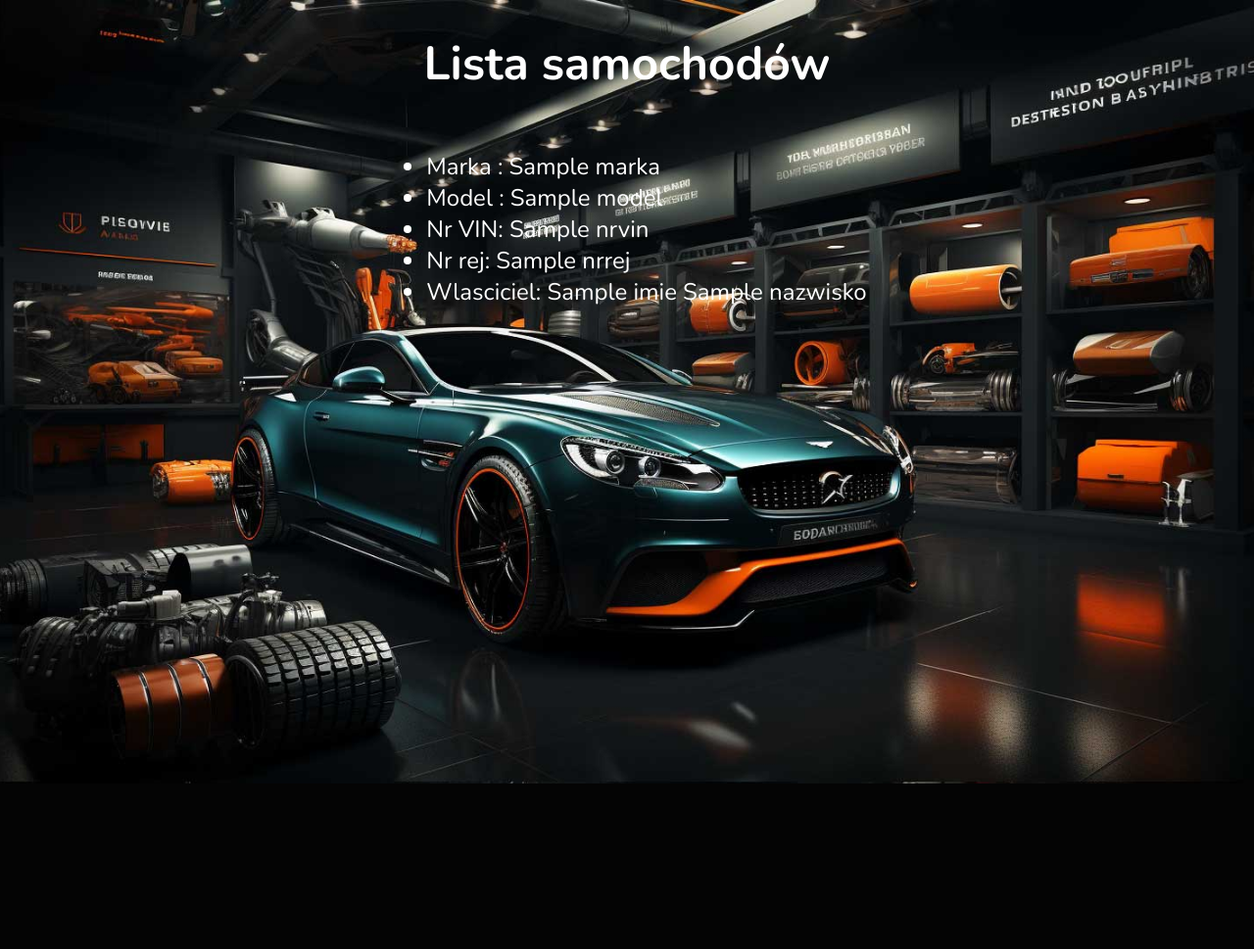
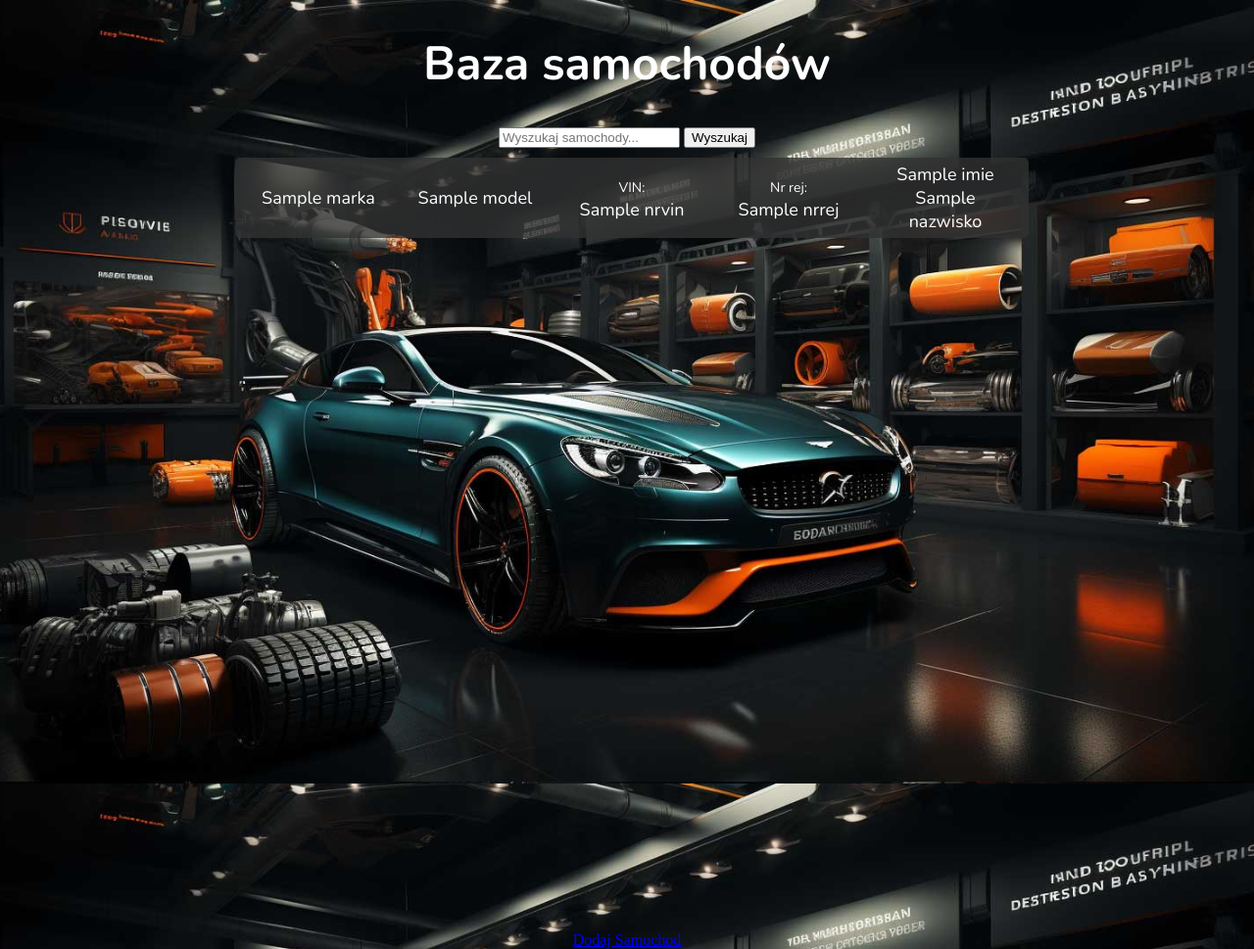
Before and after one commit to Jurand76/PythonCarService, a Django app: template myapp/templates/samochody_list.html in a window 1280 px wide. Shown: the whole page at 98% size. Before the commit the page ends 800 px from the top, so only its background shows below. Run offline with Django 4.2, Linux system fonts and the light colour scheme; the template is opened without the code that fills it: most values are stand-ins (such as "Sample title", 1, 10 or a date in 2020).

Commit message:
modifying samochody_list.html

```diff
--- a/myapp/models.py
+++ b/myapp/models.py
@@ -134,7 +134,7 @@
 
 
 class Samochody(models.Model):
-    id = models.IntegerField(primary_key=True)
+    id = models.AutoField(primary_key=True)
     marka = models.CharField(max_length=30, db_collation='SQL_Latin1_General_CP1_CI_AS')
     model = models.CharField(max_length=50, db_collation='SQL_Latin1_General_CP1_CI_AS')
     nrvin = models.CharField(db_column='nrVIN', max_length=50, db_collation='SQL_Latin1_General_CP1_CI_AS', blank=True, null=True)  # Field name made lowercase.
@@ -144,6 +144,7 @@
     class Meta:
         managed = False
         db_table = 'samochody'
+        ordering = ['-id']
 
 
 class Wlasciciele(models.Model):
--- /dev/null
+++ b/myapp/static/css/samochody.css
@@ -0,0 +1,83 @@
+body {
+    background-color: #000000;
+    margin: 0 0;
+    background-image: url('../images/background_homepage.jpg');
+    background-size: cover;
+    background-repeat: no-repeat;
+    background-position: center center;
+    background-attachment: fixed;
+    display: flex;
+    align-items: center;
+    min-height: 100vh;
+    flex-direction: column;
+}
+
+h1 {
+    margin: 0 20;
+}
+
+.color_white {
+    color: #FFFFFF;
+}
+
+.font_nunito {
+    font-family: 'Nunito', sans-serif;
+}
+
+.size_14 {
+    font-size: 14px;
+}
+
+.size_18 {
+    font-size: 18px;
+}
+
+.size_24 {
+    font-size: 24px;
+}
+
+.size_48 {
+    font-size: 48px;
+}
+
+.light-text {
+    font-weight: 300;
+}
+
+.normal-text {
+    font-weight: 400;
+}
+
+.bold-text {
+    font-weight: 900;
+}
+
+.result-box {
+    height: 100vh;
+    width: 800px;
+}
+
+.result-item {
+    background-color: rgba(49, 49, 49, 0.8);
+    padding: 5px;
+    margin: 10px 0;
+    border-radius: 5px;
+    cursor: pointer;
+    width: 800px;
+    display: flex;
+    flex-direction: row;
+    justify-content: space-around;
+    align-items: center;
+}
+
+.result-item div {
+    flex: 1;
+    text-align: center;
+    color: white;
+    margin-left: 10px;
+    margin-right: 10px;
+}
+
+.result-item:hover {
+    background-color: rgba(119, 169, 119, 0.85);
+}
--- a/myapp/templates/samochody_list.html
+++ b/myapp/templates/samochody_list.html
@@ -3,23 +3,34 @@
 <!DOCTYPE html>
 <html>
 <head>
-    <title>Samochody lista</title>
-    <link rel="stylesheet" type="text/css" href="{% static 'css/styles.css' %}">
+    <title>Baza samochodów</title>
+    <link rel="stylesheet" type="text/css" href="{% static 'css/samochody.css' %}">
     <link rel="preconnect" href="https://fonts.googleapis.com">
     <link rel="preconnect" href="https://fonts.gstatic.com" crossorigin>
     <link href="https://fonts.googleapis.com/css2?family=Nunito:wght@200;300;700;900&display=swap" rel="stylesheet">
 </head>
 <body>
-    <h1 class="font_nunito bold_text size_48 color_white">Lista samochodów</h1>
-    <ul class="font_nunito light_text size_24 color_white">
+    <h1 class="font_nunito bold_text size_48 color_white">Baza samochodów</h1>
+
+    <form method="get" action="{% url 'search_samochody' %}">
+        <input type="text" name="q" placeholder="Wyszukaj samochody..." value="{{ request.GET.q }}">
+        <button type="submit">Wyszukaj</button>
+    </form>
+
+    <div class="result-box font_nunito light_text size_18 color_white">
         {% for samochod in samochody %}
-        <li>Marka : {{ samochod.marka }}</li>
-        <li>Model : {{ samochod.model }}</li>
-        <li>Nr VIN: {{ samochod.nrvin }}</li>
-        <li>Nr rej: {{ samochod.nrrej }}</li>
-        <li>Wlasciciel: {% if samochod.wlasciciel %}{{ samochod.wlasciciel.imie }} {{ samochod.wlasciciel.nazwisko }}{% else %}None{% endif %}</li>
-        <br>
+        <div class="result-item" onclick="window.location='{% url 'edit_samochod' samochod.id %}'">
+             <div>{{ samochod.marka }} </div>
+             <div>{{ samochod.model }}</div>
+             <div><span class="size_14">VIN:</span><br> {{ samochod.nrvin }}</div>
+             <div><span class="size_14">Nr rej:</span><br> {{ samochod.nrrej }}</div>
+             <div>{% if samochod.wlasciciel %}{{ samochod.wlasciciel.imie }} {{ samochod.wlasciciel.nazwisko }}{% else %}None{% endif %}</div>
+        </div>
         {% endfor %}
-    </ul>
+    </div>
+    <div class="actions">
+    <a href="{% url 'add_samochod' %}" class="btn btn-primary">Dodaj Samochod</a>
+
+</div>
 </body>
 </html>
--- a/myapp/urls.py
+++ b/myapp/urls.py
@@ -4,4 +4,7 @@
 urlpatterns = [
     path('', views.home, name='home'),
     path('samochody/', views.view_samochody, name='view_samochody'),
+    path('samochody/add/', views.add_samochod, name='add_samochod'),
+    path('samochody/edit/<int:samochod_id>/', views.edit_samochod, name='edit_samochod'),
+    path('samochody/search/', views.search_samochody, name='search_samochody'),
 ]
```
Also changed, not shown: myapp/forms.py (added, +8 -0 lines), myapp/templates/add_edit_samochod.html (added, +15 -0 lines), myapp/views.py (+36 -1 lines).
